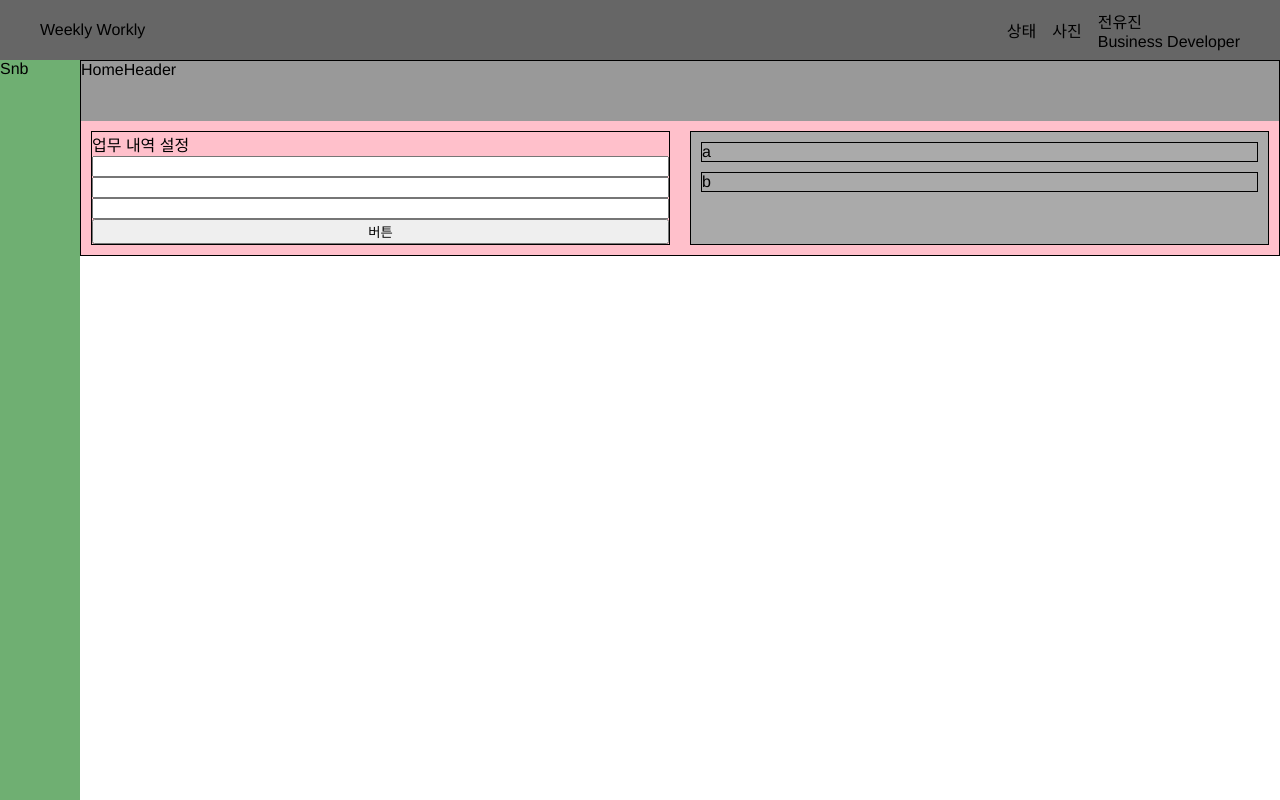
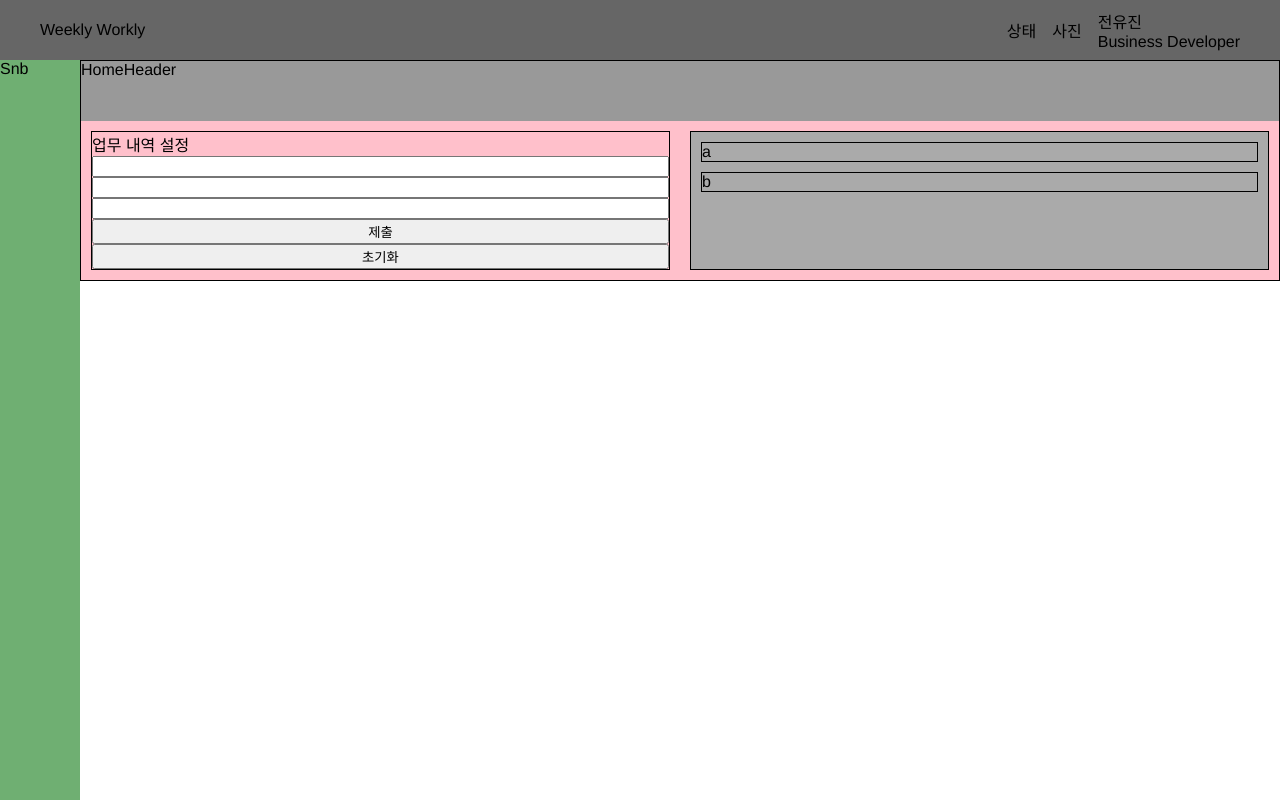
Before and after one commit to WONILLISM/Weekly-Workly, a React (Create React App) app in the folder frontend/: page / in a window 1280 px wide. Built offline with nearby package versions, Linux system fonts and the light colour scheme.

Commit message:
🚧 Working Form input 기능 추가

```diff
--- a/frontend/src/components/WorkSetting.tsx
+++ b/frontend/src/components/WorkSetting.tsx
@@ -1,4 +1,4 @@
-import React from "react";
+import React, { useState } from "react";
 import styled from "styled-components";
 
 const WorkSettingStyle = styled.div`
@@ -7,7 +7,15 @@ const WorkSettingStyle = styled.div`
   flex: 1;
 `;
 
+const initData = {
+  title: "",
+  date: "",
+  email: "",
+};
+
 const WorkSetting = () => {
+  const [data, setData] = useState(initData);
+
   return (
     <WorkSettingStyle>
       <div
@@ -17,17 +25,46 @@ const WorkSetting = () => {
         }}
       >
         <div>업무 내역 설정</div>
-        <form>
+        <form
+          onSubmit={(event) => {
+            event.preventDefault();
+          }}
+        >
           <div
             style={{
               display: "flex",
               flexDirection: "column",
             }}
           >
-            <input />
-            <input />
-            <input />
-            <button>버튼</button>
+            <input
+              type="text"
+              value={data.title}
+              onChange={(event) => {
+                setData({ ...data, title: event.target.value });
+              }}
+            />
+            <input
+              type="text"
+              value={data.date}
+              onChange={(event) => {
+                setData({ ...data, date: event.target.value });
+              }}
+            />
+            <input
+              type="text"
+              value={data.email}
+              onChange={(event) => {
+                setData({ ...data, email: event.target.value });
+              }}
+            />
+            <input type="submit" value="제출" />
+            <input
+              type="button"
+              value="초기화"
+              onClick={(event) => {
+                setData(initData);
+              }}
+            />
           </div>
         </form>
       </div>
```
